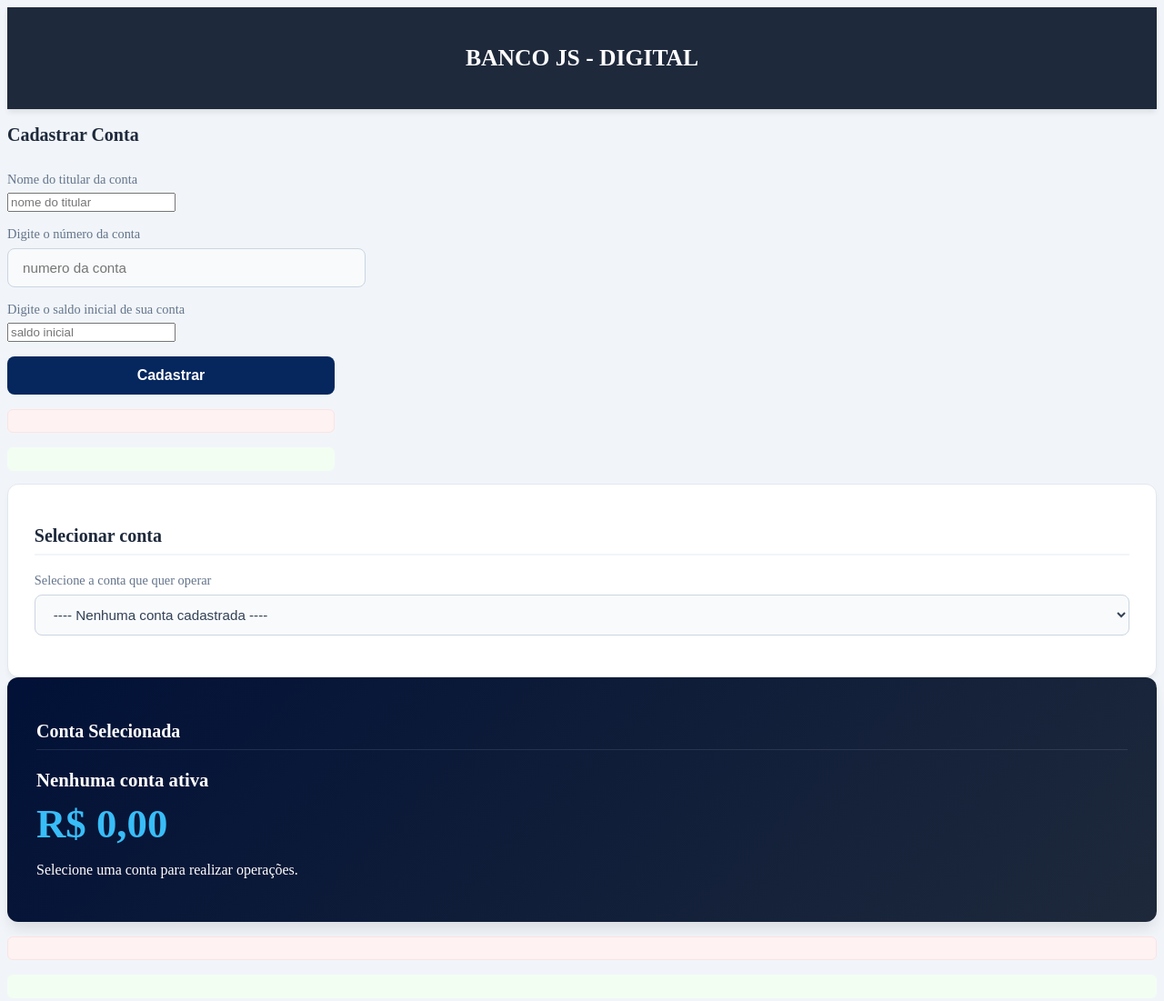
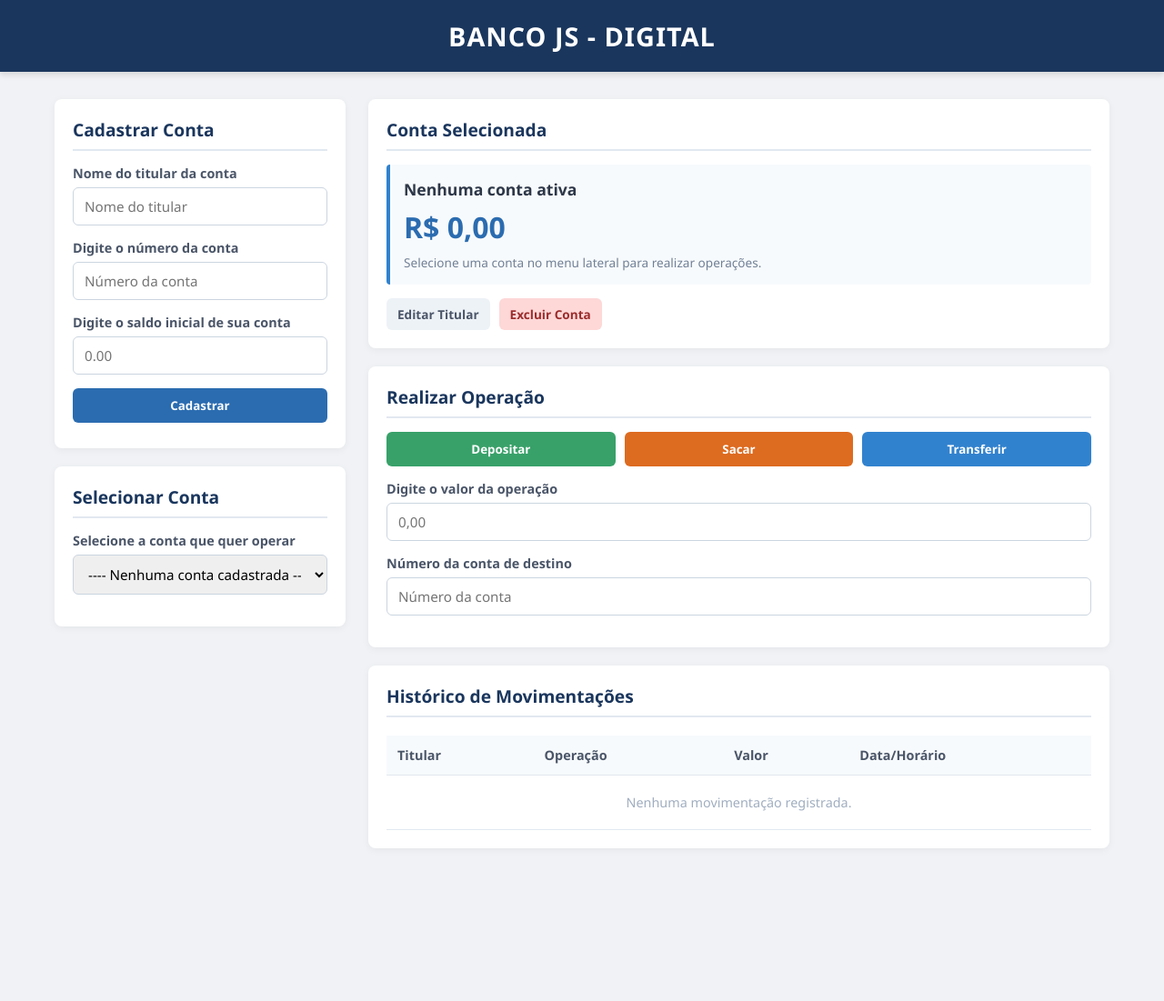
Before and after one commit to Emilly0108/caixa-eletr-nico, a plain HTML site: page index.html in a window 1280 px wide. Shown: the top 1101 px of the page at 91% size. After the commit the page ends 973 px from the top, so only its background shows below. Drawn offline with Linux system fonts and the light colour scheme; no server answers.

Commit message:
edicao em tudo

```diff
--- a/index.html
+++ b/index.html
@@ -1,104 +1,106 @@
 <!DOCTYPE html>
-<html lang="en">
+<html lang="pt-BR">
 <head>
     <meta charset="UTF-8">
     <meta name="viewport" content="width=device-width, initial-scale=1.0">
-    <title>Caixa Eletrônico</title>
+    <title>Caixa Eletrônico - Banco JS</title>
     <link rel="stylesheet" href="style.css">
 </head>
 <body>
 
     <header>
-        <h1> BANCO JS - DIGITAL </h1>
+        <h1>BANCO JS - DIGITAL</h1>
     </header>
 
-    <div class="containerPrincipal"> <!--css ok-->
-        <div class="sidebar"> <!--css ok-->
-                <div class="conteinerCadastros"> <!--css ok-->
-                    <h2> Cadastrar Conta </h2>
+    <div class="containerPrincipal">
+
+        <!-- Painel de Cadastro e Seleção -->
+        <aside class="sidebar">
+            <div class="conteinerCadastros">
+                <h2>Cadastrar Conta</h2>
 
                 <form id="formCadastro">
-                        <div class="grupo"> <!--css ok-->
-                            <h3>Nome do titular da conta </h3>
-                            <input type="text" id="nomeTitular" placeholder="nome do titular">
-                        </div>
                     <div class="grupo">
-                            <h3> Digite o número da conta </h3>
-                            <input type="number" id="numeroConta" placeholder="numero da conta">
-                        </div>
-                        <div class="grupo">
-                            <h3> Digite o saldo inicial de sua conta </h3>
-                            <input type="text" id="saldoInicial" placeholder="saldo inicial">
+                        <h3>Nome do titular da conta</h3>
+                        <input type="text" id="nomeTitular" placeholder="Nome do titular">
                     </div>
 
-                    <button type="submit" id="cadastrar"> Cadastrar </button>
+                    <div class="grupo">
+                        <h3>Digite o número da conta</h3>
+                        <input type="number" id="numeroConta" placeholder="Número da conta">
+                    </div>
 
+                    <div class="grupo">
+                        <h3>Digite o saldo inicial de sua conta</h3>
+                        <input type="number" step="0.01" id="saldoInicial" placeholder="0.00">
+                    </div>
+
+                    <button type="submit" id="cadastrar">Cadastrar</button>
                 </form>
 
                 <p id="erro"></p>
                 <p id="sucessoCadastro"></p>
             </div>
-        </div>
 
-            <div class="conteinerSelecao"> <!--css feito-->
-                <h2> Selecionar conta </h2>
+            <div class="conteinerSelecao">
+                <h2>Selecionar Conta</h2>
 
                 <div class="grupo">
-                    <h3>Selecione a conta que quer operar </h3>
+                    <h3>Selecione a conta que quer operar</h3>
                     <select id="selectConta">
-                        <option value=""> ---- Nenhuma conta cadastrada ---- </option>
+                        <option value="">---- Nenhuma conta cadastrada ----</option>
                     </select>
                 </div>
             </div>
+        </aside>
+
+        <!-- LADO DIREITO: Painel de Operações, Status e Histórico -->
+        <main class="containerCentral">
+
+            <!-- Card de Destaque da Conta Ativa -->
+            <div class="conteinerContaAtiva">
+                <h2>Conta Selecionada</h2>
+
+                <div class="grupo-status">
+                    <h3 id="infoTitular">Nenhuma conta ativa</h3>
+                    <div id="infoSaldo" class="saldo-destaque">R$ 0,00</div>
+                    <p id="infoNumero" class="texto-ajuda">Selecione uma conta no menu lateral para realizar operações.</p>
                 </div>
 
-        <div class="containerCentral"> <!---css ok-->
-
-
-            <div class="conteinerContaAtiva"> <!---css ok-->
-                <h2 style="color: #ffffff;">Conta Selecionada</h2>
-
-                <div class="grupo-status">
-
-                <h3 id="infoTitular">Nenhuma conta ativa</h3>
-                <div id="infoSaldo" class="saldo-destaque">R$ 0,00</div>
-                <p id="infoNumero" class="texto-ajuda">Selecione uma conta para realizar operações.</p>
+                <!-- Botões de Ação na Conta -->
+                <div class="acoesConta">
+                    <button id="btnEditarConta" class="btnEditar">Editar Titular</button>
+                    <button id="btnDeletarConta" class="btnDeletar">Excluir Conta</button>
+                </div>
             </div>
 
-            </div>
-            <p id="erroOperacao"></p>
-            <p id="sucessoOperacao"></p>
+            <!-- Operações Financeiras -->
+            <div class="conteinerOperacoes">
+                <h2>Realizar Operação</h2>
 
+                <div class="grupoBotoes">
+                    <button type="button" id="btnDeposito" class="btnDeposito">Depositar</button>
+                    <button type="button" id="btnSaque" class="btnSaque">Sacar</button>
+                    <button type="button" id="btnTransferir" class="btnTransferir">Transferir</button>
                 </div>
 
-        <div class="conteinerOperacoes"> <!---css ok-->
-            <h2> Realizar operação </h2>
-
-            <div class="grupoBotoes">
-                <button id="btnDeposito" class="btnDeposito">Depositar</button>
-                <button id="btnSaque" class="btnSaque">Sacar</button>
-                <button id="btnTransferir" class="btnTransferir">Transferir</button>
-            </div>
-
-
                 <div class="grupo">
-                <h3> Digite o valor que deseja transferir </h3>
-                <input type="number" id="valorOperacao" placeholder="0,00">
+                    <h3>Digite o valor da operação</h3>
+                    <input type="number" step="0.01" id="valorOperacao" placeholder="0,00">
                 </div>
 
                 <div class="grupoTransferencia">
                     <h3>Número da conta de destino</h3>
                     <input type="number" id="contaDestino" placeholder="Número da conta">
                 </div>
-        </div>
-
 
                 <p id="erroOperacao"></p>
                 <p id="sucessoOperacao"></p>
+            </div>
 
+            <!-- Histórico -->
             <div class="conteinerHistorico">
                 <h2>Histórico de Movimentações</h2>
-
 
                 <div class="tabela">
                     <table>
@@ -112,12 +114,14 @@
                         </thead>
                         <tbody id="listaHistorico">
                             <tr>
-                            <td colspan="3" class="tabelaVazia">Nenhuma movimentação registrada.</td>
+                                <td colspan="4" class="tabelaVazia">Nenhuma movimentação registrada.</td>
                             </tr>
                         </tbody>
                     </table>
                 </div>
             </div>
+
+        </main>
 
     </div>
 
--- a/style.css
+++ b/style.css
@@ -1,280 +1,256 @@
-body{
-    background-color: #f1f5f9; /* Fundo cinza claro bem moderno */
-    color: #334155;
-    min-height: 100%;
+/* Reset básico e tipografia */
+* {
+    margin: 0;
+    padding: 0;
+    box-sizing: border-box;
+    font-family: 'Segoe UI', Tahoma, Geneva, Verdana, sans-serif;
 }
 
+body {
+    background-color: #f0f2f5;
+    color: #333;
+    padding-bottom: 40px;
+}
+
+/* Cabeçalho */
 header {
-    background-color: #1e293b; /* Azul escuro */
+    background-color: #1a365d;
     color: #ffffff;
-    padding: 1.5rem 2rem;
     text-align: center;
-    box-shadow: 0 4px 6px -1px rgba(0, 0, 0, 0.1);
+    padding: 20px 0;
+    box-shadow: 0 4px 6px rgba(0, 0, 0, 0.1);
+    margin-bottom: 30px;
 }
 
 header h1 {
-    font-size: 1.6rem;
-    font-weight: 700;
+    font-size: 1.8rem;
+    letter-spacing: 1px;
 }
 
-.conteinerPrincipal{
-    display: flex;
+/* Layout Principal (Grid com Sidebar e Conteúdo Central) */
+.containerPrincipal {
     max-width: 1200px;
-    margin: 2rem auto;
-    padding: 0 1rem;
-    gap: 2rem;
+    margin: 0 auto;
+    padding: 0 20px;
+    display: grid;
+    grid-template-columns: 320px 1fr;
+    gap: 25px;
 }
 
-.sidebar{
-    width: 360px;
+/* Sidebar e Containers de Seções */
+.sidebar {
     display: flex;
     flex-direction: column;
-    gap: 1.5rem;
-
+    gap: 20px;
 }
 
-.conteinerCadastro {
+.conteinerCadastros,
+.conteinerSelecao,
+.conteinerContaAtiva,
+.conteinerOperacoes,
+.conteinerHistorico {
     background-color: #ffffff;
-    border: 1px solid #e2e8f0;
-    border-radius: 12px;
-    padding: 1.8rem;
-    box-shadow: 0 4px 6px -1px rgba(0, 0, 0, 0.05); /* shadow: sombra */
-
+    border-radius: 8px;
+    padding: 20px;
+    box-shadow: 0 2px 8px rgba(0, 0, 0, 0.05);
 }
 
-.grupo{
-    margin-bottom: 1rem;
+.containerCentral {
+    display: flex;
+    flex-direction: column;
+    gap: 20px;
 }
 
+/* Títulos */
 h2 {
-    font-size: 1.25rem;
-    color: #1e293b;
-    margin-bottom: 1.2rem;
-    font-weight: 600;
-    border-bottom: 2px solid #f1f5f9;
-    padding-bottom: 0.5rem;
+    font-size: 1.2rem;
+    color: #1a365d;
+    margin-bottom: 15px;
+    border-bottom: 2px solid #e2e8f0;
+    padding-bottom: 8px;
 }
 
 h3 {
     font-size: 0.9rem;
-    color: #64748b;
-    margin-bottom: 0.4rem;
-    font-weight: 500;
+    color: #4a5568;
+    margin-bottom: 6px;
+    font-weight: 600;
 }
 
-.conteinerSelecao {
-    background-color: #ffffff;
-    border: 1px solid #e2e8f0;
-    border-radius: 12px;
-    padding: 1.8rem;
-    box-shadow: 0 4px 6px -1px rgba(0, 0, 0, 0.05);
+/* Formagrupo e Inputs */
+.grupo,
+.grupoTransferencia {
+    margin-bottom: 15px;
 }
 
-.conteinerOperacoes {
-    background-color: #ffffff;
-    border: 1px solid #e2e8f0;
-    border-radius: 12px;
-    padding: 1.8rem;
-    box-shadow: 0 4px 6px -1px rgba(0, 0, 0, 0.05);
+input[type="text"],
+input[type="number"],
+select {
+    width: 100%;
+    padding: 10px 12px;
+    border: 1px solid #cbd5e0;
+    border-radius: 6px;
+    font-size: 0.95rem;
+    transition: border-color 0.2s;
+    outline: none;
 }
 
-.conteinerHistorico {
-    background-color: #ffffff;
-    border: 1px solid #e2e8f0;
-    border-radius: 12px;
-    padding: 1.8rem;
-    box-shadow: 0 4px 6px -1px rgba(0, 0, 0, 0.05);
-
+input[type="text"]:focus,
+input[type="number"]:focus,
+select:focus {
+    border-color: #3182ce;
+    box-shadow: 0 0 0 3px rgba(49, 130, 206, 0.15);
 }
 
-.grupoTransferencia {
-    margin-bottom: 1rem;
-}
-
-.conteinerContaAtiva {
-    background: linear-gradient(135deg, #011137 0%, #1e293b 100%);
-    color: #ffffff;
-    border-radius: 12px;
-    padding: 2rem;
-    box-shadow: 0 10px 15px -3px rgba(0, 0, 0, 0.1);
-}
-
-.conteinerContaAtiva h2 {
-    color: #94a3b8;
-    border-bottom: 1px solid rgba(255, 255, 255, 0.1);
-}
-
-input [type="text"]{
-    width: 100%;
-    padding: 0.75rem 1rem;
-    border: 1px solid #cbd5e1;
-    border-radius: 8px;
-    font-size: 0.95rem;
-    background-color: #f8fafc;
-    color: #334155;
-    transition: all 0.2s ease;
-}
-
-input[type="number"]{
-    width: 100%;
-    padding: 0.75rem 1rem;
-    border: 1px solid #cbd5e1;
-    border-radius: 8px;
-    font-size: 0.95rem;
-    background-color: #f8fafc;
-    color: #334155;
-    transition: all 0.2s ease;
-}
-
-select{
-    width: 100%;
-    padding: 0.75rem 1rem;
-    border: 1px solid #cbd5e1;
-    border-radius: 8px;
-    font-size: 0.95rem;
-    background-color: #f8fafc;
-    color: #334155;
-    transition: all 0.2s ease;
-}
-
-input:focus, select:focus {
-    outline: none;
-    border-color: #3b82f6;
-    background-color: #ffffff;
-    box-shadow: 0 0 0 3px rgba(59, 130, 246, 0.15);
-}
-
+/* Botão de Cadastro */
 #cadastrar {
     width: 100%;
-    padding: 0.75rem;
-    background-color: #05275e;
+    padding: 10px;
+    background-color: #2b6cb0;
     color: white;
     border: none;
-    border-radius: 8px;
-    font-size: 1rem;
-    font-weight: 600;
-
+    border-radius: 6px;
+    font-weight: bold;
+    cursor: pointer;
+    transition: background-color 0.2s;
 }
 
 #cadastrar:hover {
-    background-color: #2581eb;
+    background-color: #2c5282;
+}
+
+/* Mensagens de Feedback */
+#erro, #erroOperacao {
+    color: #e53e3e;
+    font-size: 0.85rem;
+    margin-top: 8px;
+}
+
+#sucessoCadastro, #sucessoOperacao {
+    color: #38a169;
+    font-size: 0.85rem;
+    margin-top: 8px;
+}
+
+/* Card de Conta Ativa */
+.grupo-status {
+    background-color: #f7fafc;
+    border-left: 4px solid #3182ce;
+    padding: 15px;
+    border-radius: 4px;
+    margin-bottom: 15px;
 }
 
 #infoTitular {
-    font-size: 1.3rem;
-    font-weight: 600;
-    color: #ffffff;
+    font-size: 1.1rem;
+    color: #2d3748;
 }
 
 .saldo-destaque {
-    font-size: 2.8rem;
-    font-weight: 700;
-    color: #38bdf8; /* Azul claro estilo painel digital */
-    margin: 0.6rem 0;
+    font-size: 2rem;
+    font-weight: bold;
+    color: #2b6cb0;
+    margin: 8px 0;
 }
 
+.texto-ajuda {
+    font-size: 0.85rem;
+    color: #718096;
+}
+
+/* Botões de Ação da Conta */
+.acoesConta {
+    display: flex;
+    gap: 10px;
+}
+
+.btnEditar, .btnDeletar {
+    padding: 8px 12px;
+    border: none;
+    border-radius: 6px;
+    font-size: 0.85rem;
+    cursor: pointer;
+    font-weight: 600;
+}
+
+.btnEditar {
+    background-color: #edf2f7;
+    color: #4a5568;
+}
+
+.btnEditar:hover {
+    background-color: #e2e8f0;
+}
+
+.btnDeletar {
+    background-color: #fed7d7;
+    color: #9b2c2c;
+}
+
+.btnDeletar:hover {
+    background-color: #feb2b2;
+}
+
+/* Operações Financeiras */
 .grupoBotoes {
     display: flex;
-    gap: 1rem;
-    margin-bottom: 1.5rem;
+    gap: 10px;
+    margin-bottom: 15px;
 }
 
 .grupoBotoes button {
     flex: 1;
-    padding: 0.8rem;
+    padding: 10px;
     border: none;
-    border-radius: 8px;
-    font-size: 0.95rem;
-    font-weight: 600;
+    border-radius: 6px;
     color: white;
-
+    font-weight: bold;
+    cursor: pointer;
+    transition: opacity 0.2s;
 }
 
-.btnDeposito { background-color: #05275e ; }
-.btnDeposito:hover { opacity: 0.9; }
+.grupoBotoes button:hover {
+    opacity: 0.9;
+}
 
-.btnSaque { background-color: #05275e; }
-.btnSaque:hover { opacity: 0.9; }
+.btnDeposito {
+    background-color: #38a169;
+}
 
-.btnTransferir { background-color: #05275e; }
-.btnTransferir:hover { opacity: 0.9; }
+.btnSaque {
+    background-color: #dd6b20;
+}
 
+.btnTransferir {
+    background-color: #3182ce;
+}
+
+/* Tabela de Histórico */
 .tabela {
-    overflow-x: auto; /* Garante que não quebre em telas menores */
+    overflow-x: auto;
 }
 
 table {
     width: 100%;
-    border-collapse: collapse; /* deixa a tabela com bordar finas, sem duplica-las */
+    border-collapse: collapse;
+    margin-top: 5px;
     text-align: left;
 }
 
-th {
-    padding: 0.85rem 1rem;
+th, td {
+    padding: 12px;
     border-bottom: 1px solid #e2e8f0;
-    font-size: 0.95rem;
-    background-color: #f8fafc;
-    color: #64748b;
-    font-weight: 600;
+    font-size: 0.9rem;
 }
 
-td {
-    padding: 0.85rem 1rem;
-    border-bottom: 1px solid #e2e8f0;
-    font-size: 0.95rem;
-    color: #334155;
+th {
+    background-color: #f7fafc;
+    color: #4a5568;
+    font-weight: 600;
 }
 
 .tabelaVazia {
     text-align: center;
-    color: #94a3b8;
-    padding: 2rem !important;
+    color: #a0aec0;
+    padding: 20px;
 }
-
-#erro{
-    margin-top: 1rem;
-    padding: 0.75rem;
-    background-color: #fef2f2;
-    color: #ef4444;
-    border: 1px solid #fee2e2;
-    border-radius: 6px;
-    font-size: 0.85rem;
-    font-weight: 500;
-    text-align: center;
-}
-
-#erroOperacao{
-    margin-top: 1rem;
-    padding: 0.75rem;
-    background-color: #fef2f2;
-    color: #ef4444;
-    border: 1px solid #fee2e2;
-    border-radius: 6px;
-    font-size: 0.85rem;
-    font-weight: 500;
-    text-align: center;
-}
-
-#sucessoCadastro{
-    margin-top: 1rem;
-    padding: 0.75rem;
-    background-color: #f2fef2;
-    color: #053c13;
-    border: 1px solid #f2fef2;
-    border-radius: 6px;
-    font-size: 0.85rem;
-    font-weight: 500;
-    text-align: center;
-}
-
-#sucessoOperacao{
-    margin-top: 1rem;
-    padding: 0.75rem;
-    background-color: #f2fef2;
-    color: #053c13;
-    border: 1px solid #f2fef2;
-    border-radius: 6px;
-    font-size: 0.85rem;
-    font-weight: 500;
-    text-align: center;
-}
```
Also changed, not shown: script.js (+169 -17 lines). Lines whose indentation alone changed are shown as unchanged.
